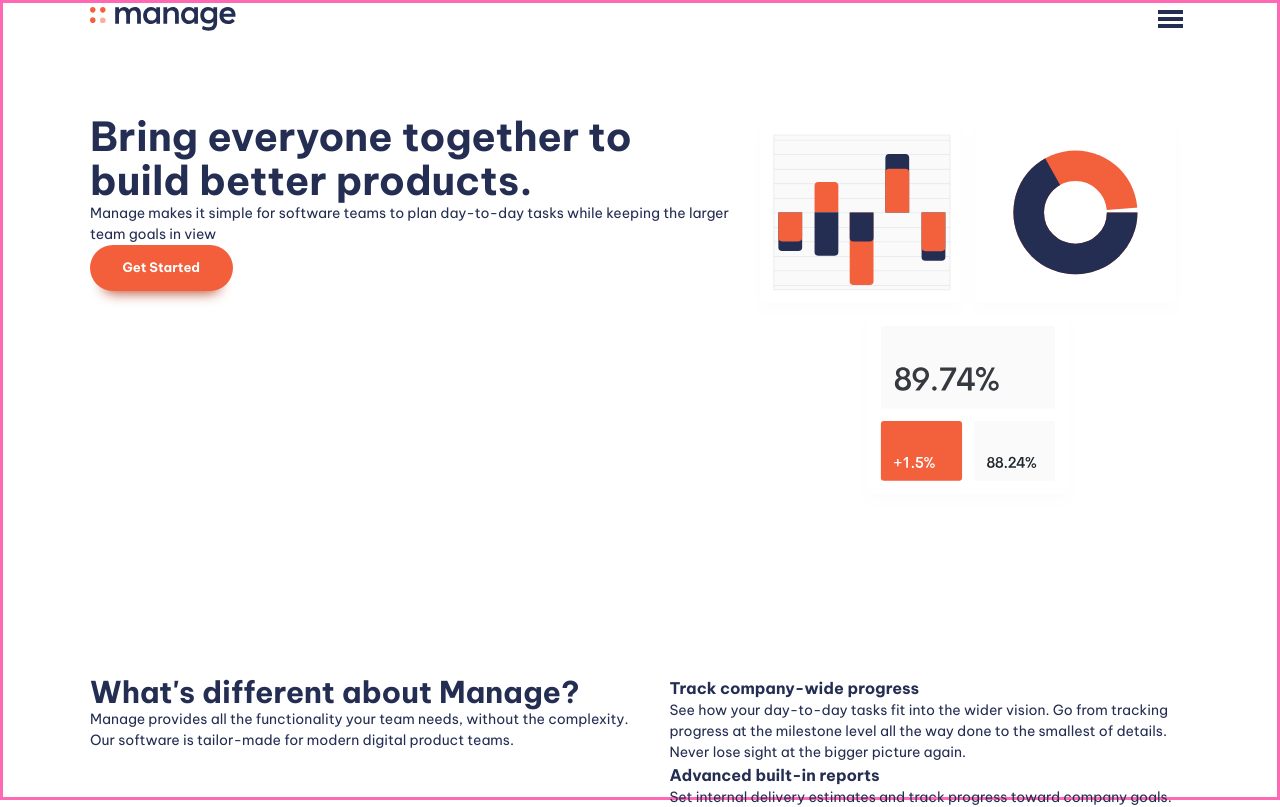
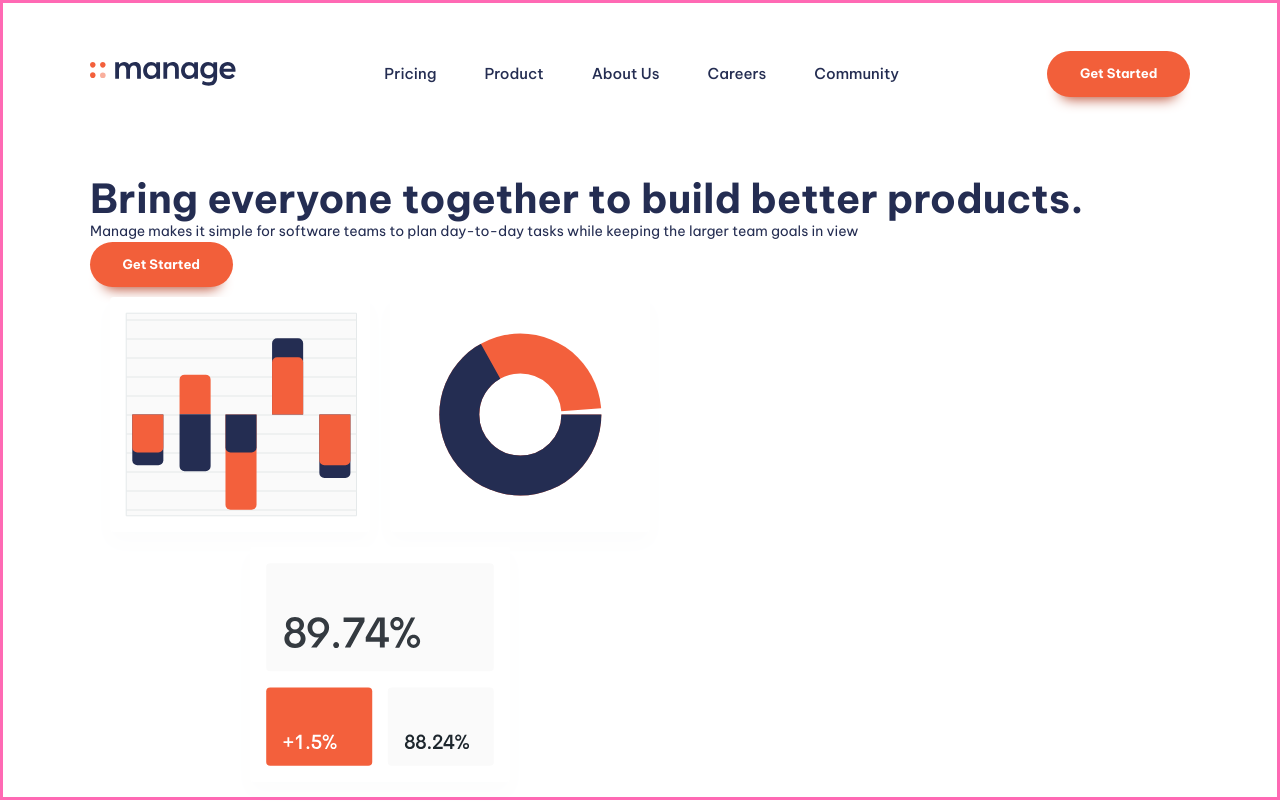
Before and after one commit to reynaldlamury/Manage, a React (Vite) app: page / in a window 1280 px wide. Shown: the top 807 px of the page. Built offline with nearby package versions, Linux system fonts and the light colour scheme.

Commit message:
finish off the navbar toggle functionality

```diff
--- a/src/App.jsx
+++ b/src/App.jsx
@@ -1,4 +1,4 @@
-import { useState } from "react";
+import { useEffect, useRef, useState } from "react";
 import "./App.scss";
 
 function App() {
@@ -8,10 +8,9 @@ function App() {
     setOpen(!opened);
   };
 
-
   return (
     <>
-      <header className="primary-header">
+      <header className={`primary-header ${opened ? "data-overlay" : ""}`}>
         <div className="container">
           <div className="nav-wrapper">
             <a href="#">
@@ -38,8 +37,8 @@ function App() {
               <span className="visually-hidden">Menu</span>
             </button>
             <nav
-              style={{ display: `${opened ? "block" : "none"}` }}
-              className="primary-navigation"
+              // style={{ display: `${opened ? "block" : "none"}` }}
+              className={`primary-navigation ${opened ? "nav-opened" : ""}`}
               id="primary-navigation"
             >
               <ul aria-label="Primary" role="list" className="nav-list">
@@ -60,7 +59,7 @@ function App() {
                 </li>
               </ul>
             </nav>
-            <button style={{ display: "none" }} className="button">
+            <button className="button | display-md-inline-flex display-sm-none">
               Get Started
             </button>
           </div>
@@ -71,6 +70,8 @@ function App() {
         <section className="padding-block-900">
           <div className="container">
             <div className="even-columns">
+							<div className="flow">
+
               <div>
                 <h1 className="fs-primary-heading fw-bold">
                   Bring everyone together to build better products.
@@ -84,6 +85,7 @@ function App() {
               <div>
                 <img src="src/images/illustration-intro.svg" alt="" />
               </div>
+							</div>
             </div>
           </div>
         </section>
--- a/src/App.scss
+++ b/src/App.scss
@@ -18,7 +18,7 @@
 }
 
 @mixin mobile {
-  @media (min-width: 50em) {
+  @media (max-width: 53em) {
     @content;
   }
 }
@@ -27,8 +27,32 @@
 
 /* general styling */
 
+/* opened-nav [toggle class] ---------------> */
+.data-overlay::before {
+  @include mobile {
+    content: "";
+    position: fixed;
+    inset: 0;
+    background: linear-gradient(rgb(0 0 0 / 0), rgb(0 0 0 / 0.8));
+  }
+}
+
+.primary-header {
+  .nav-wrapper {
+    .primary-navigation {
+      &.nav-opened {
+        @include mobile {
+          display: block;
+        }
+      }
+    }
+  }
+}
+/*---- ------- ----------- -------- -- -----> */
+
 /* button */
 .button {
+  display: inline-flex;
   cursor: pointer;
   text-decoration: none;
   border-radius: 100vmax;
@@ -74,7 +98,9 @@
   }
 }
 
-header {
+.primary-header {
+  margin-top: $size-700;
+
   .nav-wrapper {
     display: flex;
     justify-content: space-between;
@@ -82,10 +108,14 @@ header {
 
     /* navigation */
     .mobile-nav-toggle {
+      z-index: 2;
       display: none;
 
       @include mobile {
         display: block;
+        position: fixed;
+        top: 3rem;
+        right: $size-400;
         cursor: pointer;
         background: transparent;
         border: 0;
@@ -99,26 +129,26 @@ header {
       }
     }
 
-    .primary-header {
-      margin-top: $size-700;
-    }
-
     .primary-navigation {
       .nav-list {
+        display: flex;
+        gap: clamp($size-400, 5vw, $size-700);
         font-size: $fs-nav;
+        font-weight: $fw-semi-bold;
 
         a {
           &:hover,
           &:focus {
-            @include mobile {
-              text-decoration: none;
-              color: $clr-accent-400;
-            }
+            // @include mobile {
+            text-decoration: none;
+            color: $clr-accent-400;
+            // }
           }
-          @include mobile {
-            text-decoration: none;
-            color: $clr-primary-400;
-          }
+
+          // @include mobile {
+          text-decoration: none;
+          color: $clr-primary-400;
+          // }
         }
 
         @include mobile {
@@ -129,18 +159,14 @@ header {
         }
       }
 
-      &::after {
-				content: '';
-				position: absolute;
-				inset: 0;
-				background: linear-gradient(red, blue);
-      }
-
       @include mobile {
         display: none;
-        position: absolute;
+
+        position: fixed;
         padding: $size-700;
         inset: 7rem $size-400 auto;
+        max-width: 25rem;
+        margin-left: auto;
         background-color: $clr-neutral-100;
         border-radius: $size-100;
         box-shadow: 0 0 0.75em rgb(0, 0, 0, 0.05);
--- a/src/index.css
+++ b/src/index.css
@@ -26,8 +26,8 @@ html {
 /* A Modern CSS Reset */
 
 /* Remove list styles on ul, ol elements with a list role, which suggests default styling will be removed */
-ul[role='list'],
-ol[role='list'] {
+ul[role="list"],
+ol[role="list"] {
   list-style: none;
 }
 
--- a/src/variables.scss
+++ b/src/variables.scss
@@ -1,3 +1,16 @@
+/* media query */
+
+/* width
+ - mobile --> 375px
+ - Desktop --> 1440px
+
+*/
+@mixin desktop {
+  @media (min-width: 53em) {
+    @content;
+  }
+}
+
 /* color */
 
 $clr-accent-500: hsl(12, 60%, 45%);
@@ -148,3 +161,21 @@ $size-900: 5rem;
 .padding-block-700 {
   padding-block: $size-700;
 }
+
+.button {
+  // display-sm-none display-md-inline-flex">
+  &.display-sm-none {
+    display: none;
+  }
+
+  &.display-md-inline-flex {
+    @include desktop {
+      display: inline-flex;
+    }
+  }
+}
+
+:where(.flow :not(:first-child)) {
+	margin-top: 3rem;
+
+}
```
